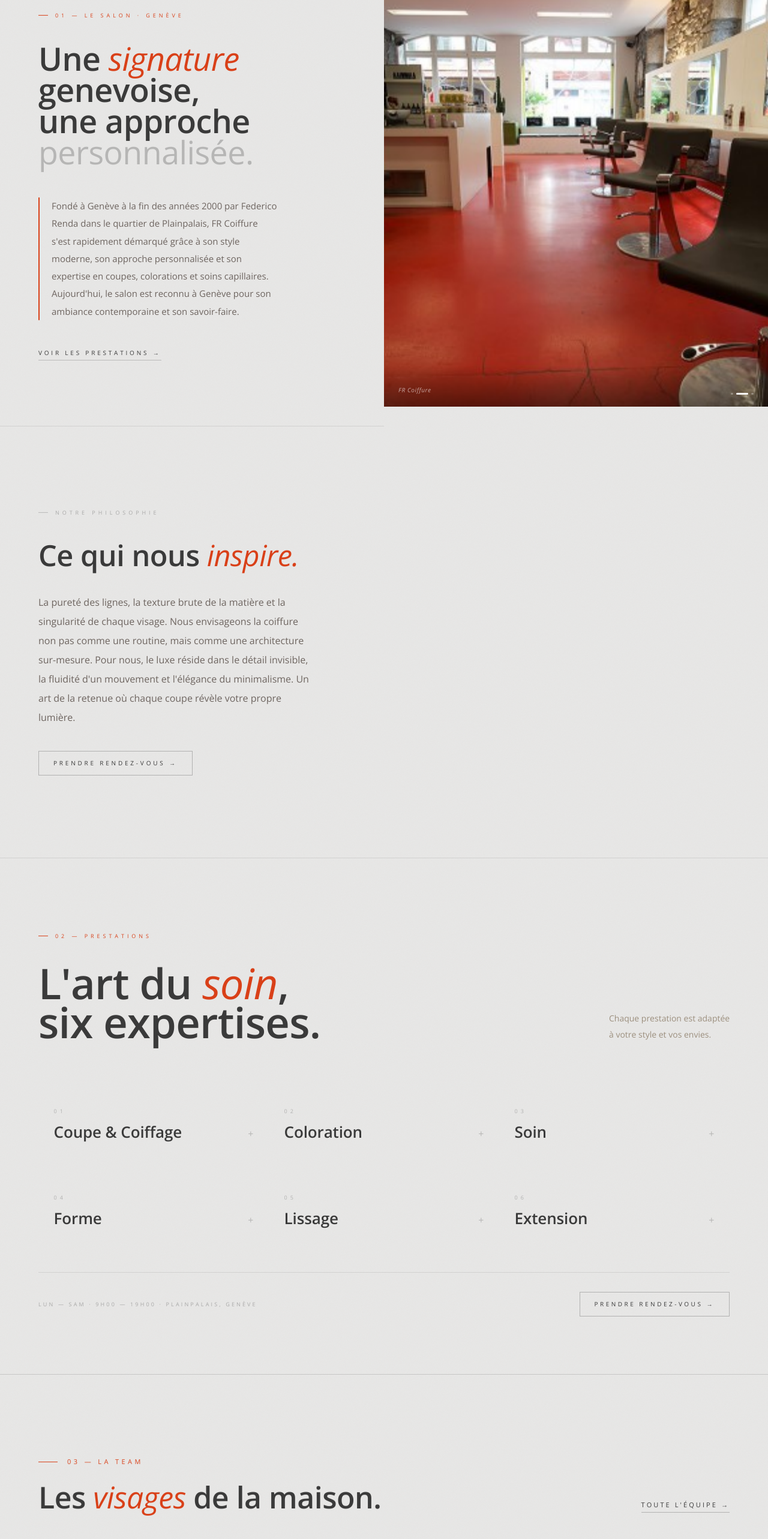
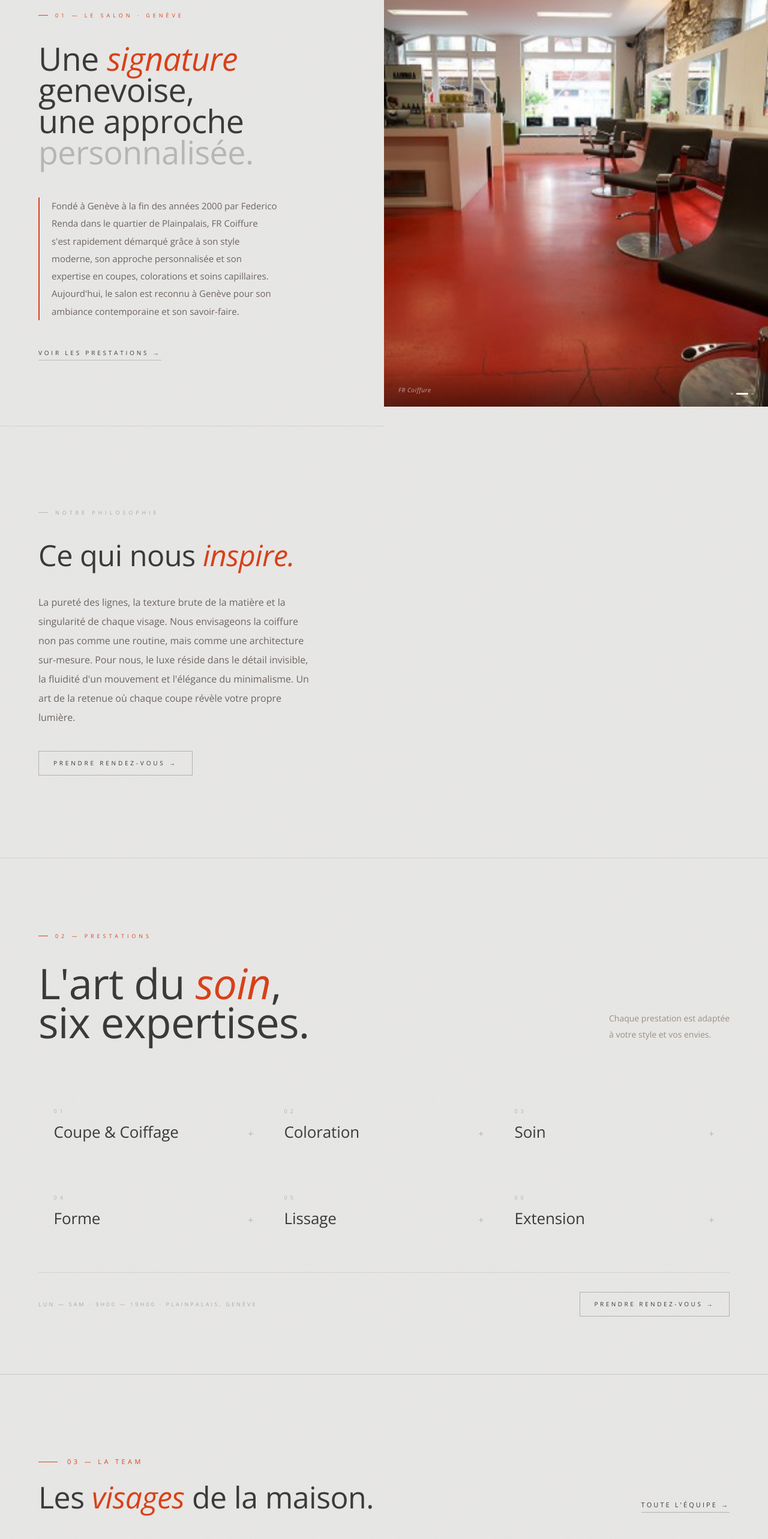
Before and after one commit to quentinvachoux03-cell/Fr-coiffure-maquette-C, a React (Vite) app: page / in a window 1280 px wide. Shown: the part 891-3457 px from the top of the page at 60% size. Built offline with nearby package versions, Linux system fonts and the light colour scheme.

Commit message:
Revert title fontWeight to 300 (light)
https://claude.ai/code/session_01HmX6XEcXkZRG6thQnSz7bJ

```diff
--- a/src/components/Presentation.jsx
+++ b/src/components/Presentation.jsx
@@ -119,7 +119,7 @@ export default function Presentation() {
             </div>
 
             <h2 className="a-up a-d1 font-sans m-0"
-              style={{ color:C_ANTH, fontWeight:600, fontSize:'clamp(34px, 4.2vw, 62px)', lineHeight:0.97, letterSpacing:'-0.01em' }}>
+              style={{ color:C_ANTH, fontWeight:300, fontSize:'clamp(34px, 4.2vw, 62px)', lineHeight:0.97, letterSpacing:'-0.01em' }}>
               Une{' '}
               <em style={{ fontStyle:'italic', fontWeight:400, color:C_ORANGE }}>signature</em>
               <br />genevoise,
@@ -161,7 +161,7 @@ export default function Presentation() {
             </div>
 
             <h3 className="a-up a-d1 font-sans m-0"
-              style={{ color:C_ANTH, fontWeight:600, fontSize:'clamp(30px, 3.8vw, 54px)', lineHeight:1.0, letterSpacing:'-0.01em', marginBottom:'clamp(24px, 3vw, 40px)' }}>
+              style={{ color:C_ANTH, fontWeight:300, fontSize:'clamp(30px, 3.8vw, 54px)', lineHeight:1.0, letterSpacing:'-0.01em', marginBottom:'clamp(24px, 3vw, 40px)' }}>
               Ce qui nous{' '}
               <em style={{ fontStyle:'italic', fontWeight:400, color:C_ORANGE }}>inspire.</em>
             </h3>
--- a/src/components/Prestations.jsx
+++ b/src/components/Prestations.jsx
@@ -37,7 +37,7 @@ function ServiceCard({ service, index }) {
       >
         <h3 style={{
           margin:0, fontSize:'clamp(18px, 2.2vw, 26px)',
-          fontWeight:600, letterSpacing:'-0.005em', lineHeight:1.05,
+          fontWeight:300, letterSpacing:'-0.005em', lineHeight:1.05,
           color: open ? C_ORANGE : C_ANTH,
           transition:'color 0.3s',
         }}>
@@ -100,7 +100,7 @@ export default function Prestations() {
 
         <div className="flex flex-col lg:flex-row lg:items-end justify-between gap-8">
           <h2 className="a-up a-d1 font-sans m-0"
-            style={{ color:C_ANTH, fontWeight:600, fontSize:'clamp(34px, 5.5vw, 72px)', lineHeight:0.93, letterSpacing:'-0.01em' }}>
+            style={{ color:C_ANTH, fontWeight:300, fontSize:'clamp(34px, 5.5vw, 72px)', lineHeight:0.93, letterSpacing:'-0.01em' }}>
             L'art du{' '}
             <em style={{ fontStyle:'italic', fontWeight:400, color:C_ORANGE }}>soin</em>,<br />
             six expertises.
--- a/src/components/Team.jsx
+++ b/src/components/Team.jsx
@@ -26,7 +26,7 @@ export default function Team() {
           </div>
           <h2
             className="font-sans m-0"
-            style={{ color: C_ANTH, fontWeight: 600, fontSize: 'clamp(26px, 5.5vw, 50px)', lineHeight: 1.05, letterSpacing: '-0.01em' }}
+            style={{ color: C_ANTH, fontWeight: 300, fontSize: 'clamp(26px, 5.5vw, 50px)', lineHeight: 1.05, letterSpacing: '-0.01em' }}
           >
             Les{' '}
             <em className="italic" style={{ fontWeight: 400, color: C_ORANGE }}>visages</em>
```
